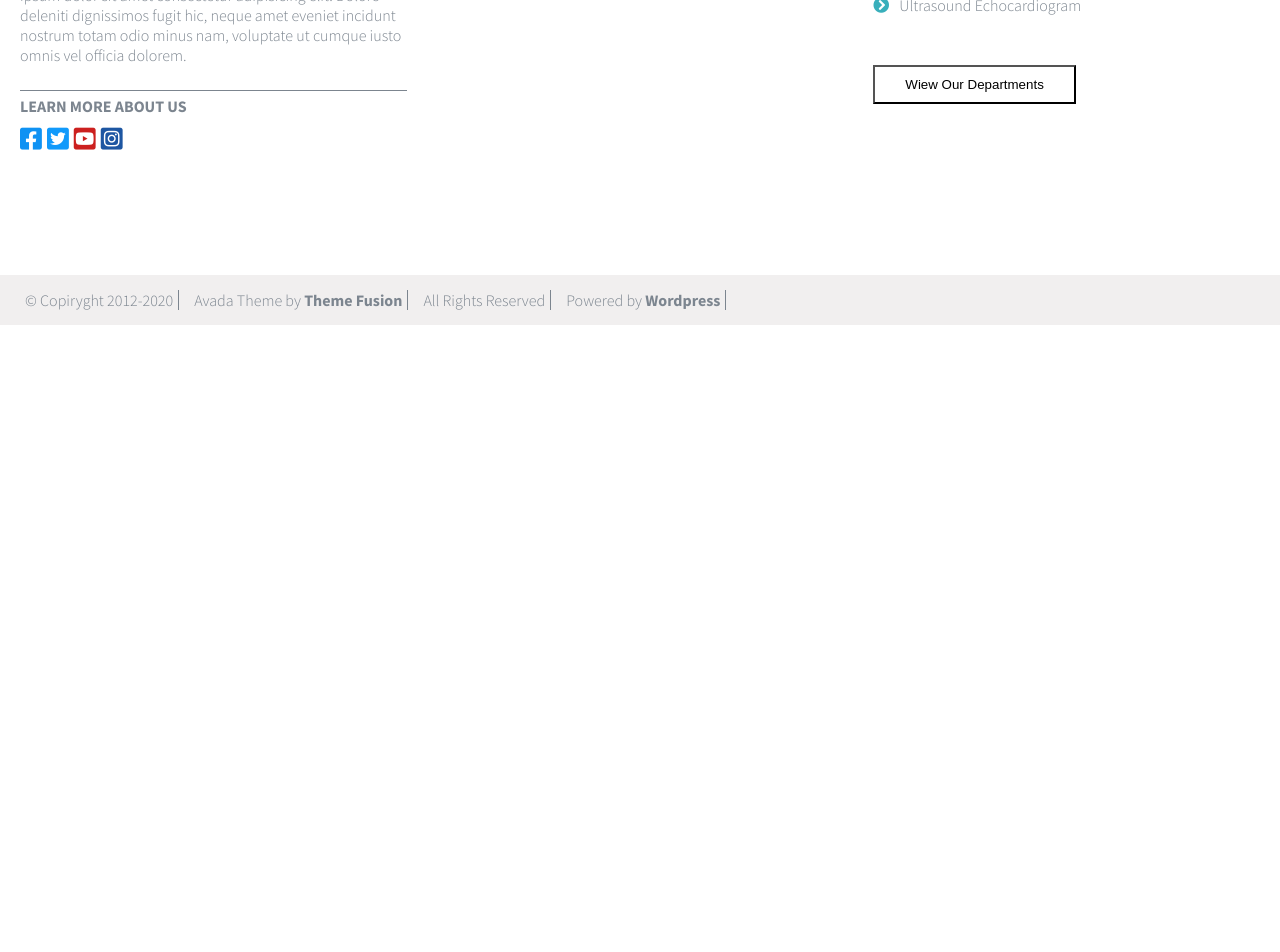
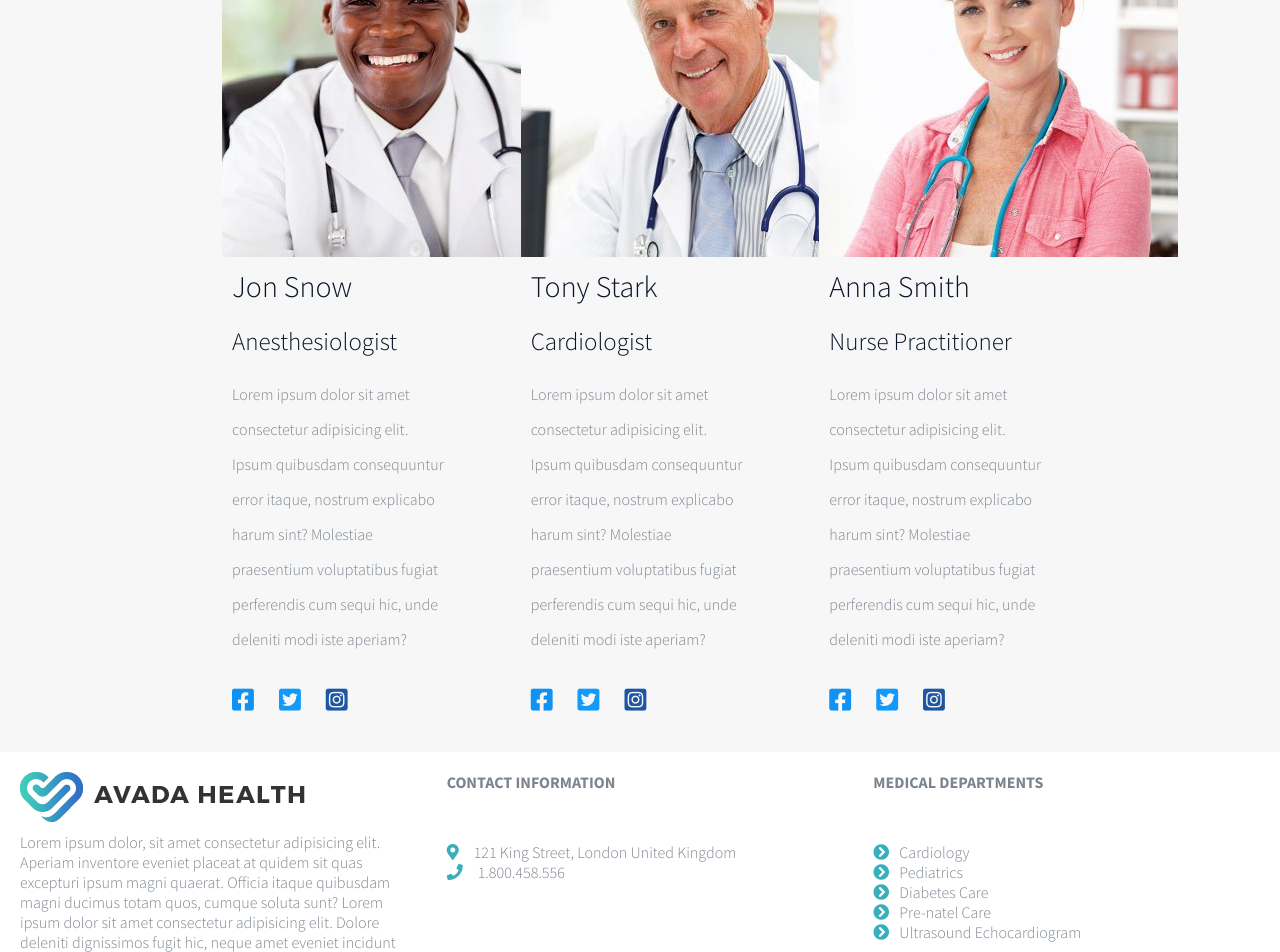
Before and after one commit to LucaHLR91/proj-html-vuejs, a Vue app: page / in a window 1280 px wide. Shown: the part 2390-3342 px from the top of the page. Before the commit the page ends 2715 px from the top, so only its background shows below. Built offline with nearby package versions, Linux system fonts and the light colour scheme.

Commit message:
doctors section

```diff
--- a/src/components/Footer.vue
+++ b/src/components/Footer.vue
@@ -137,22 +137,6 @@ footer {
           margin-top: 10px;
           font-size: 25px;
         }
-
-        .facebook {
-          color:#0F92F3;
-        }
-
-        .twitter {
-          color: #119AFB;
-        }
-
-        .youtube {
-          color: #cc201f;
-        }
-
-        .instagram {
-          color: #1D56A2;
-        }
       }
     }
 
--- a/src/components/Main.vue
+++ b/src/components/Main.vue
@@ -24,7 +24,17 @@
           <p>Lorem ipsum dolor sit amet consectetur adipisicing elit. Ipsum quibusdam consequuntur error itaque, nostrum explicabo harum sint? Molestiae praesentium voluptatibus fugiat perferendis cum sequi hic, unde deleniti modi iste aperiam?</p>
         </div>
         <div class="doctors_bottom">
-
+          <div v-for="(doctor, index) in doctors" :key="index" class="doctor_card">
+            <img :src="require(`../${doctor.img}`)" alt="immagine">
+            <h4>{{doctor.name}}</h4>
+            <h5>{{doctor.profession}}</h5>
+            <p>{{doctor.biography}}</p>
+            <div>
+              <i :class="doctor.facebook" class="facebook"></i>
+              <i :class="doctor.twitter" class="twitter"></i>
+              <i :class="doctor.instagram" class="instagram"></i>
+            </div>
+          </div>
         </div>
       </div>
     </section>
@@ -63,6 +73,35 @@ export default {
             img: 'assets/img/icon-4.png',
             text: 'Lorem ipsum dolor sit amet consectetur adipisicing elit. Eius distinctio iste'
           },
+        ],
+        doctors: [
+          {
+            name: 'Jon Snow',
+            profession: 'Anesthesiologist',
+            biography: 'Lorem ipsum dolor sit amet consectetur adipisicing elit. Ipsum quibusdam consequuntur error itaque, nostrum explicabo harum sint? Molestiae praesentium voluptatibus fugiat perferendis cum sequi hic, unde deleniti modi iste aperiam?',
+            facebook: 'fab fa-facebook-square',
+            twitter: 'fab fa-twitter-square',
+            instagram: 'fab fa-instagram-square',
+            img: 'assets/img/doctor-1.jpg',
+          },
+           {
+            name: 'Tony Stark',
+            profession: 'Cardiologist',
+            biography: 'Lorem ipsum dolor sit amet consectetur adipisicing elit. Ipsum quibusdam consequuntur error itaque, nostrum explicabo harum sint? Molestiae praesentium voluptatibus fugiat perferendis cum sequi hic, unde deleniti modi iste aperiam?',
+            facebook: 'fab fa-facebook-square',
+            twitter: 'fab fa-twitter-square',
+            instagram: 'fab fa-instagram-square',
+            img: 'assets/img/doctor-2.jpg',
+          },
+           {
+            name: 'Anna Smith',
+            profession: 'Nurse Practitioner',
+            biography: 'Lorem ipsum dolor sit amet consectetur adipisicing elit. Ipsum quibusdam consequuntur error itaque, nostrum explicabo harum sint? Molestiae praesentium voluptatibus fugiat perferendis cum sequi hic, unde deleniti modi iste aperiam?',
+            facebook: 'fab fa-facebook-square',
+            twitter: 'fab fa-twitter-square',
+            instagram: 'fab fa-instagram-square',
+            img: 'assets/img/doctor-3.jpg',
+          },
         ]
       }
     }
@@ -88,7 +127,7 @@ export default {
   h2 {
     font-size: 30px;
     font-weight: 300;
-    color: $secondary_text_color;
+    color: $primary_title_color;
   }
 
   p {
@@ -110,7 +149,7 @@ export default {
     h3 {
       font-weight: 300;
       text-transform: uppercase;
-      color: $secondary_text_color;
+      color: $primary_title_color;
       padding: 10px 0;
     }
 
@@ -135,8 +174,9 @@ export default {
   padding: 40px;
 
   h2 {
+    font-size: 50px;
     font-weight: 300;
-    color: $secondary_text_color;
+    color: $primary_title_color;
     text-transform: uppercase;
     margin: 20px 0 30px;
 
@@ -146,7 +186,7 @@ export default {
       width: 65%;
       height: 1px;
       background-color: $secondary_text_color;
-      margin: 15px 0 0 35px;
+      margin: 15px 0 0 70px;
     }
   }
 
@@ -156,4 +196,46 @@ export default {
     line-height: 35px;
   }
 }
+
+.doctors_bottom {
+  display: flex;
+  justify-content: space-between;
+  align-items: center;
+}
+
+.doctor_card {
+  display: flex;
+  flex-direction: column;
+  justify-content: flex-start;
+  align-items: flex-start;
+  width: calc(100% / 3);
+  padding: 30px;
+
+  h4 {
+    font-size: 30px;
+    font-weight: 300;
+    color: #081425;
+    padding: 10px;
+  }
+
+  h5 {
+    font-size: 25px;
+    font-weight: 300;
+    color: #081425;
+    padding: 10px;
+  }
+
+  p {
+    color: $secondary_text_color;
+    line-height: 35px;
+    padding: 10px;
+  }
+
+  i {
+    margin-right: 5px;
+    margin-top: 10px;
+    font-size: 25px;
+    padding: 10px;
+  }
+}
 </style>
--- a/src/style/General.scss
+++ b/src/style/General.scss
@@ -18,3 +18,19 @@ body {
     width: 70%;
     margin: 0 auto;
 }
+
+.facebook {
+    color:#0F92F3;
+}
+
+.twitter {
+    color: #119AFB;
+}
+
+.youtube {
+    color: #cc201f;
+}
+
+.instagram {
+    color: #1D56A2;
+}
--- a/src/style/Vars.scss
+++ b/src/style/Vars.scss
@@ -1,4 +1,5 @@
 // COLORI
 $brand_color: #39afbb;
 $primary_text_color: #ffffff;
+$primary_title_color: #081425;
 $secondary_text_color: #7c858f;
```
